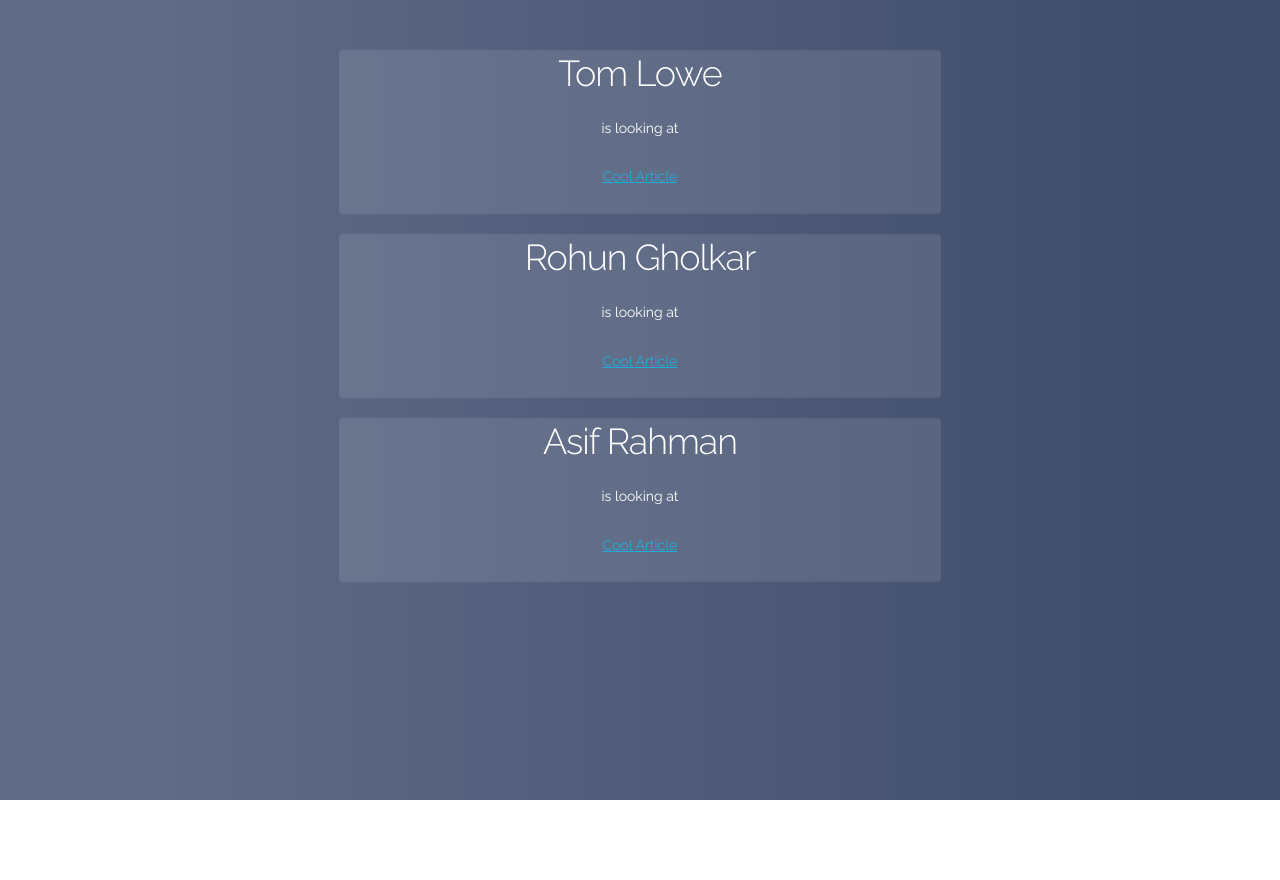
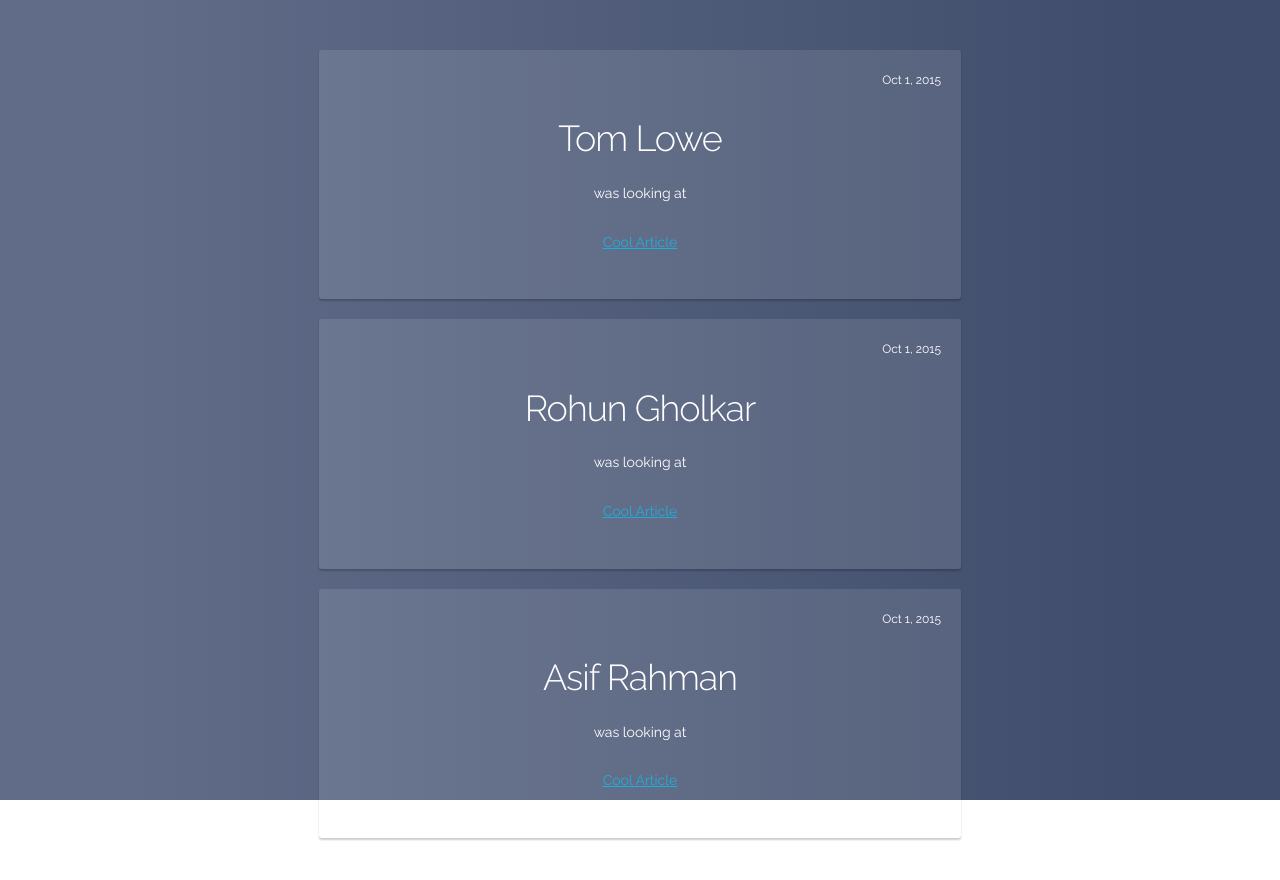
Before and after one commit to dsharkey/asifshaircut, a website: page index.html in a window 1280 px wide. Before the commit the page ends 800 px from the top, so only its background shows below. Drawn offline with nearby package versions, Linux system fonts and the light colour scheme.

Commit message:
Make things look better

```diff
--- a/css/style.css
+++ b/css/style.css
@@ -30,6 +30,15 @@ body {
 
 }
 
+.time {
+    text-align: right;
+    font-size: 1.2rem;
+}
+
+.shadow {
+    box-shadow: 0 2px 2px 0 rgba(0,0,0,0.2);
+}
+
 .wrapper {
     height: 100vh;
     width: 100%;
@@ -46,5 +55,6 @@ body {
     border-radius: 3px;
     width: 70%;
     margin: 0 auto;
-    margin-bottom: 20px
+    margin-bottom: 20px;
+    padding: 20px;
 }
--- a/views/landing_main.html
+++ b/views/landing_main.html
@@ -1,9 +1,10 @@
 <div class="wrapper background2">
   <div class="container">
-    <div class="row custom-row" ng-repeat="activity in recentActivities">
+    <div class="row custom-row shadow" ng-repeat="activity in recentActivities">
       <div class="twelve columns">
+        <p class="time">{{activity.time | date}}</p>
         <h3>{{activity.name}}</h3>
-        <p>is looking at</p>
+        <p>was looking at</p>
         <p><a ng-href="{{activity.page.url}}">{{activity.page.title}}</a></p>
       </div>
     </div>
```
